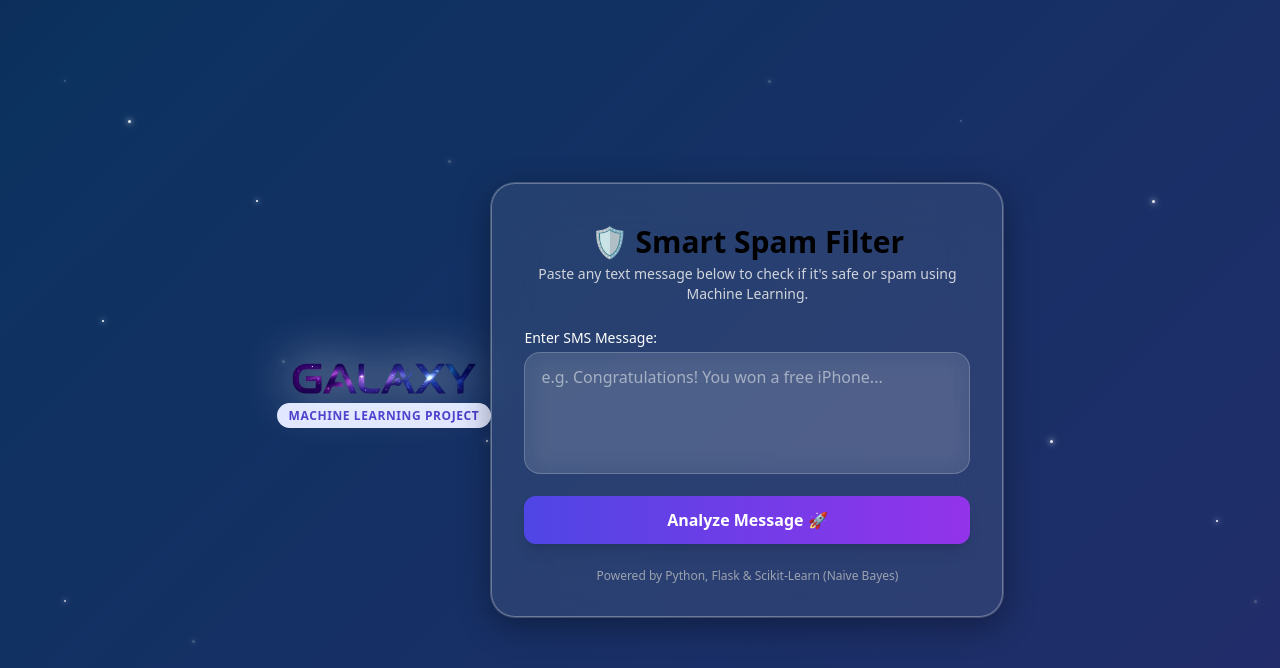
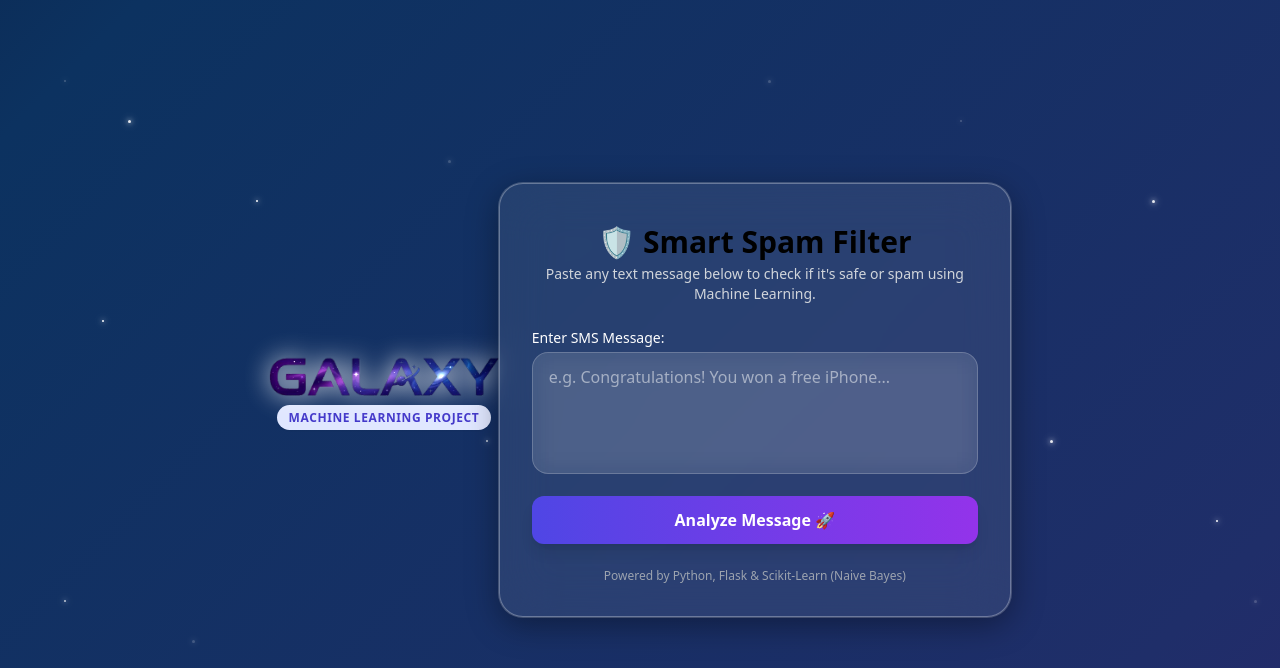
Before and after one commit to VV-S70/sms-spam-filter, a Flask app: template templates/index.html in a window 1280 px wide. Shown: the top 668 px of the page. Run offline with Flask 3, Linux system fonts and the light colour scheme; the template is opened without the code that fills it, so the values that code supplies are empty; parts of the project's set-up code (start-up, migrations or seed data) failed here and were passed over; some libraries are stand-ins or nearby versions.

Commit message:
Refactor HTML structure and styles

```diff
--- a/templates/index.html
+++ b/templates/index.html
@@ -105,15 +105,15 @@
     </div>
 
     <!-- Logo -->
-    <div class="text-center mb-3 z-10 relative animate-fade">
-        <img src="/logo.png" alt="Galaxy Logo" class="h-8 w-auto mx-auto mb-2 drop-shadow-[0_0_10px_rgba(255,255,255,1)] drop-shadow-[0_0_25px_rgba(255,255,255,0.9)] filter brightness-125 contrast-125">
+    <div class="text-center mb-4 z-10 relative animate-fade">
+        <img src="/logo.png" alt="Galaxy Logo" class="h-10 w-auto mx-auto mb-2 drop-shadow-[0_0_12px_rgba(255,255,255,1)] filter brightness-125 contrast-125">
         <span class="bg-indigo-100 text-indigo-700 text-xs font-semibold px-3 py-1 rounded-full uppercase tracking-wider shadow-sm">Machine Learning Project</span>
     </div>
 
-    <!-- Main box-->
+    <!-- Main Box -->
     <div class="bg-white/[0.08] backdrop-blur-xl shadow-[0_8px_32px_0_rgba(0,0,0,0.37)] rounded-3xl max-w-lg w-full p-8 border border-white/30 animate-fade relative z-10 ring-1 ring-white/20">
 
-        <!-- Header Section (inside the box) -->
+        <!-- Header Section (Inside box) -->
         <div class="text-center mb-6">
             <h1 class="text-3xl font-extrabold text-black mt-2">🛡️ Smart Spam Filter</h1>
             <p class="text-gray-300 text-sm mt-1">Paste any text message below to check if it's safe or spam using Machine Learning.</p>
```
